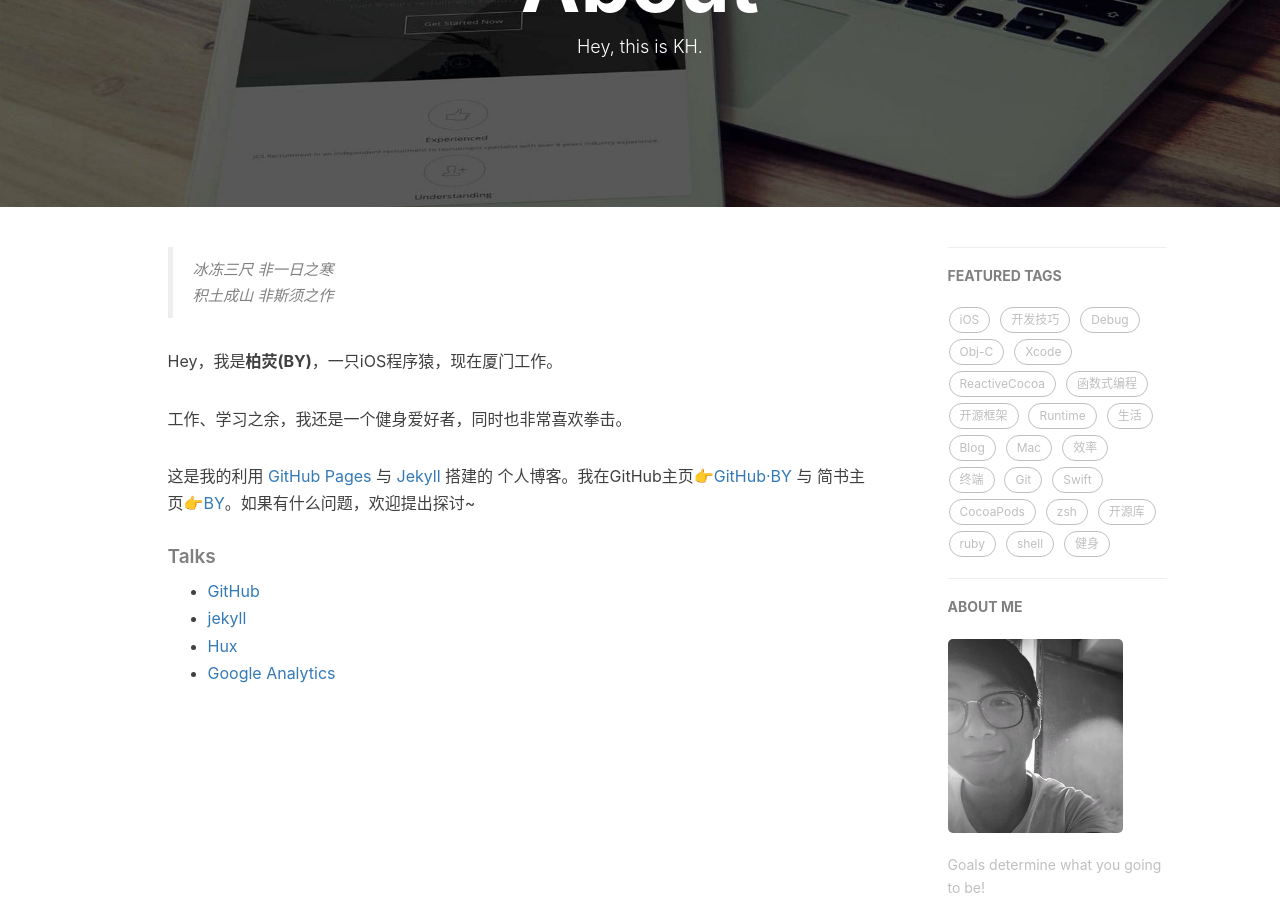
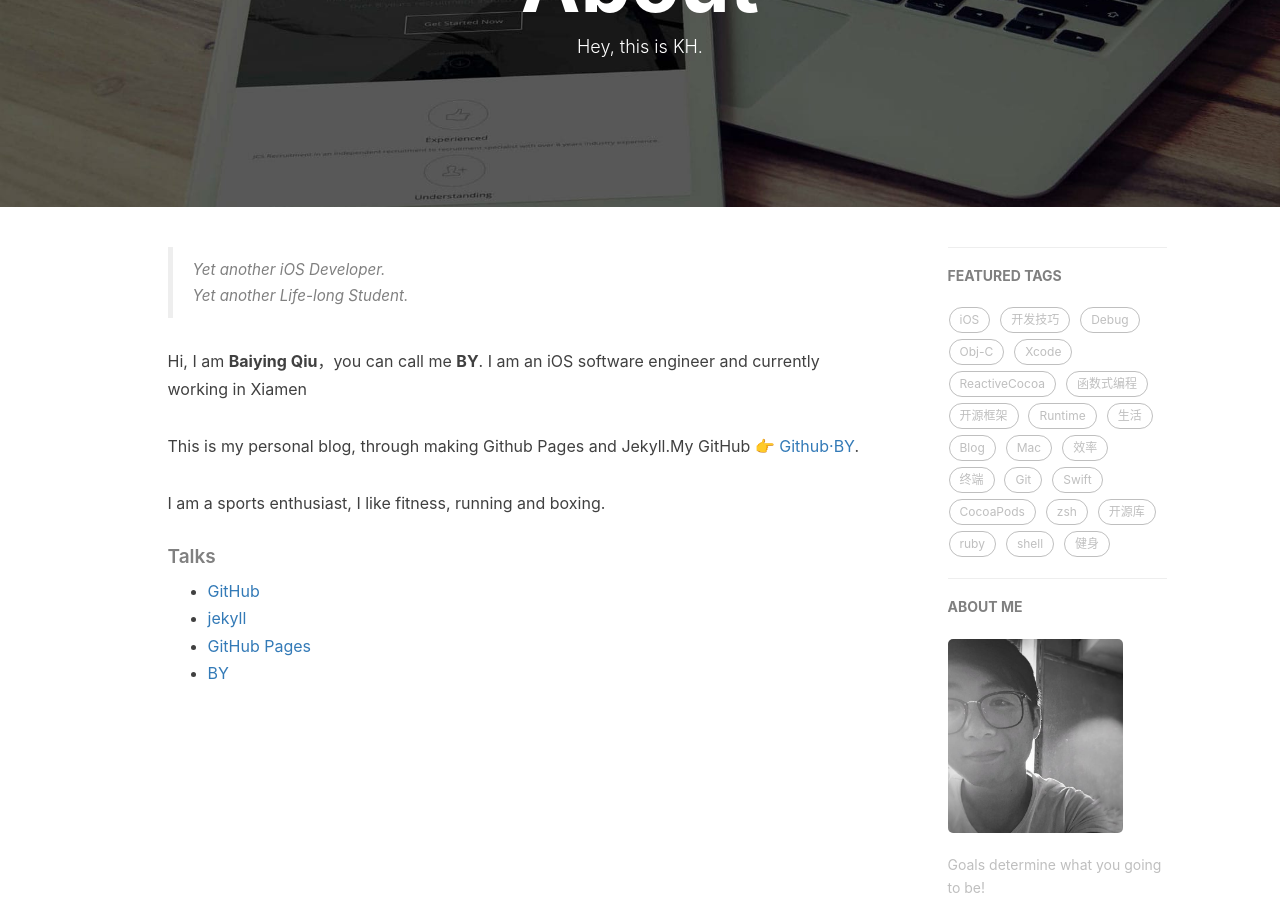
Before and after one commit to ko-htut/ko-htut.github.io, a Jekyll site: the page built from about.html, in a window 1280 px wide and 900 px high, scrolled down 211 px. Built offline with Jekyll 4.4.1, drawn with Linux system fonts in a browser that asks for light colours; nearby versions of some CDN libraries; comment, search, counter and statistics services are not loaded.

Commit message:
lg change

```diff
--- a/about.html
+++ b/about.html
@@ -14,26 +14,23 @@ header-img: "img/post-bg-rwd.jpg"
 <!-- Chinese Version -->
 <div class="zh post-container">
 
-    <!--copied from markdown -->
-    <blockquote><p>冰冻三尺 非一日之寒<br>
-    积土成山 非斯须之作</p></blockquote>
+    <blockquote><p>Yet another iOS Developer. <br>
+        Yet another Life-long Student.</p></blockquote>
 
-    <p>Hey，我是<strong>柏荧(BY)</strong>，一只iOS程序猿，现在厦门工作。</p>
+        <p>Hi, I am <strong>Baiying Qiu</strong>，you can call me <strong>BY</strong>. I am an iOS software engineer and currently working in Xiamen</p>
 
-    <p>工作、学习之余，我还是一个健身爱好者，同时也非常喜欢拳击。</p>
+        <p>This is my personal blog, through making Github Pages and Jekyll.My GitHub  👉 <a href="http://github.com/qiubaiying">Github·BY</a>.</p>
 
-    <p>这是我的利用 <a href="https://pages.github.com/">GitHub Pages</a> 与 <a href="http://jekyll.com.cn/">Jekyll</a> 搭建的 个人博客。我在GitHub主页<a href="https://github.com/qiubaiying">👉GitHub·BY</a> 与 简书主页<a href="https://http://www.jianshu.com/u/e71990ada2fd">👉BY</a>。如果有什么问题，欢迎提出探讨~</p>
+        <p>I am a sports enthusiast, I like fitness, running and boxing.</p>
 
-    <p></p>
+        <h5>Talks</h5>
 
-    <h5>Talks</h5>
-
-    <ul>
+        <ul>
         <li><a href="https://github.com">GitHub</a></li>
         <li><a href="http://jekyll.com.cn/">jekyll</a></li>
-        <li><a href="http://huangxuan.me/">Hux</a></li>
-        <li><a href="https://analytics.google.com/analytics">Google Analytics</a></li>
-    </ul>
+        <li><a href="https://pages.github.com/">GitHub Pages</a></li>
+        <li><a href="https://qiubaiying.github.io">BY</a></li>
+        </ul>
 </div>
 
 <!-- English Version -->
```
